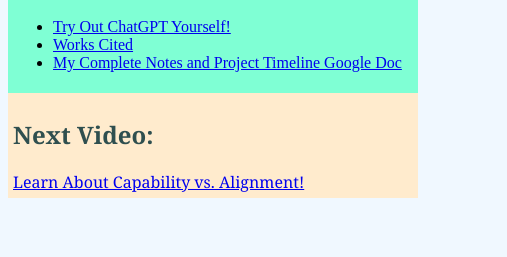
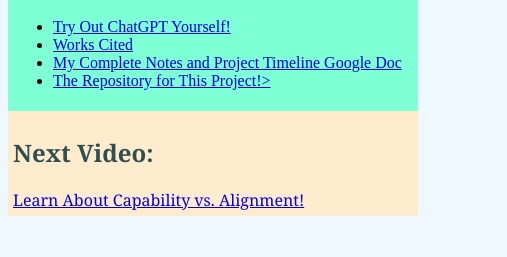
Before and after one commit to lgibbons12/GPT-Presentation, a plain HTML site: page types.html in a window 1280 px wide. Shown: the part 281-538 px from the top of the page, 0-507 px from the left. Drawn offline with nearby package versions, Linux system fonts and the light colour scheme; a script that the page names is missing.

Commit message:
Update types.html

```diff
--- a/types.html
+++ b/types.html
@@ -36,7 +36,8 @@
         <!-- Fill in later with actual works cited page-->
         <li><a href="https://docs.google.com/document/d/155bb6Vx59C4DLm4fQYjiFfN8eaAACLJV-UhtzFc0ABg/edit?usp=sharing">Works Cited</a></li>
         <li><a href = "https://docs.google.com/document/d/1wTBwQ12PVtiN0xzG_CRtS_0N187A7b1UGJh_BFB9U80/edit?usp=sharing">My Complete Notes and Project Timeline Google Doc</a></li>
-    </ul>
+    <li> <a href = "https://github.com/lgibbons12/GPT-Presentation">The Repository for This Project!></a></li>
+  </ul>
 </div>
 
 <embed src="https://www.youtube.com/embed/WiAr3Hx6mlc"></embed>
```
